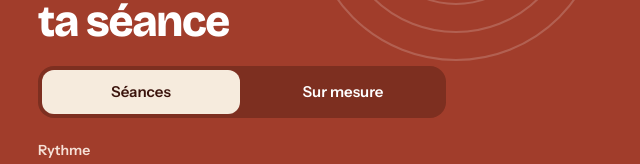
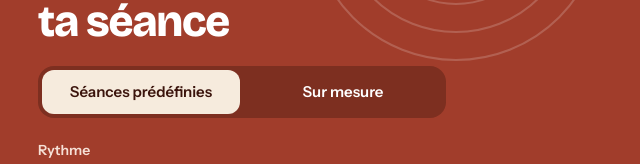
Before and after one commit to gaetandg/Coriace, a React (Vite) app: page / in a window 1280 px wide. Shown: the part 136-300 px from the top of the page, without its empty margins (398-1038 px from the left). Built offline with nearby package versions, Linux system fonts and the light colour scheme.

Commit message:
copy: rename the 'Séances' tab to 'Séances prédéfinies'
Also used as the back label on a fixed session's summary.

Co-Authored-By: Claude Opus 5.5 <noreply@anthropic.com>
Claude-Session: https://claude.ai/code/session_013S6FhFqApMY3MfanSVXm3X

```diff
--- a/src/App.tsx
+++ b/src/App.tsx
@@ -43,7 +43,7 @@ export default function App() {
             {workoutState === 'summary' && summaryPlanGroups && (
               <SummaryScreen
                 title={session.activePreset?.name ?? 'Ta séance'}
-                backLabel={session.activePreset ? 'Séances' : 'Réglages'}
+                backLabel={session.activePreset ? 'Séances prédéfinies' : 'Réglages'}
                 minutes={session.plannedMinutes}
                 rythme={config.rythme}
                 plan={summaryPlanGroups}
--- a/src/components/config/ConfigScreen.tsx
+++ b/src/components/config/ConfigScreen.tsx
@@ -24,7 +24,7 @@ const RYTHME_OPTIONS: { value: WorkoutConfig['rythme']; id: string; title: strin
 const DURATIONS = [15, 20, 30, 45, 60];
 
 const MODE_OPTIONS: { value: SessionMode; label: string }[] = [
-  { value: 'preset', label: 'Séances' },
+  { value: 'preset', label: 'Séances prédéfinies' },
   { value: 'custom', label: 'Sur mesure' },
 ];
 
```
Also changed, not shown: 2 other files (tests, documents, lock files or other folders).
